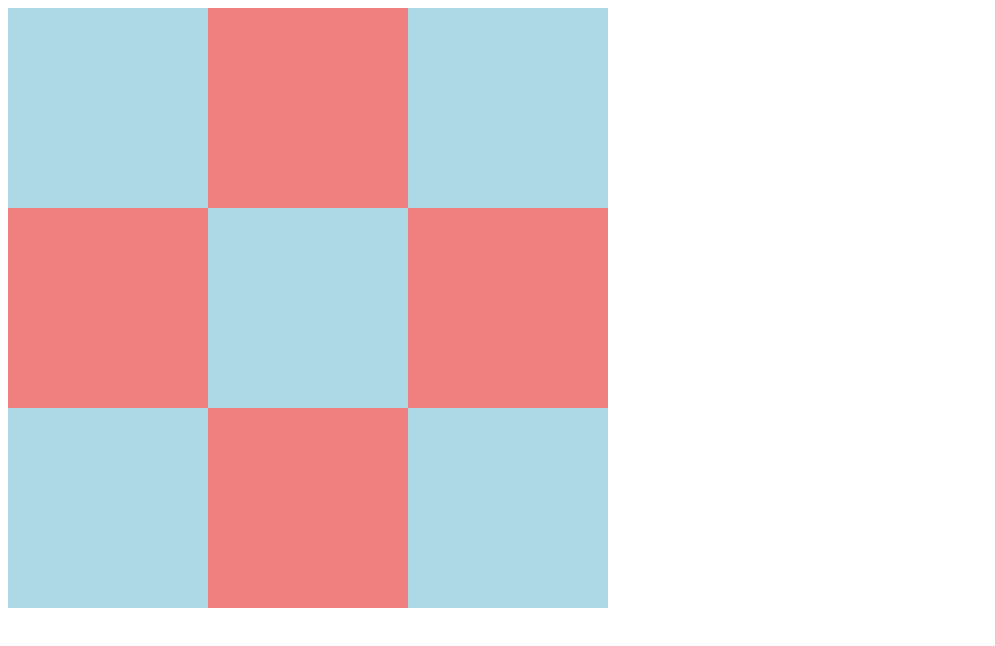
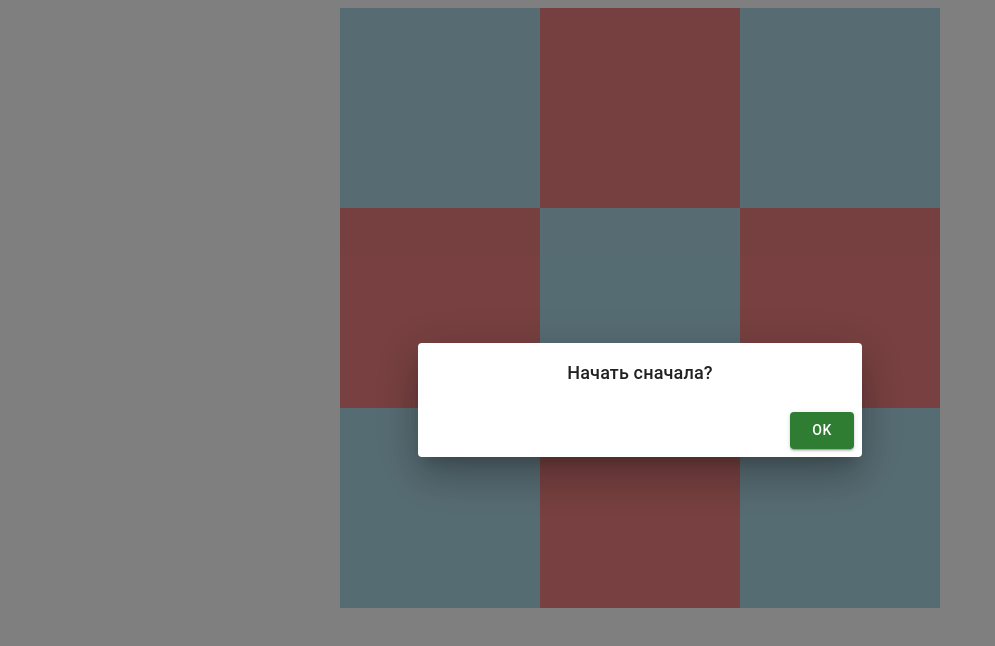
Before and after one commit to Jhon-Crow/tic-tac-toe, a React (Vite) app: page / in a window 1280 px wide. Shown: the top 646 px of the page, without its empty margins (0-995 px from the left). Built offline with nearby package versions, Linux system fonts and the light colour scheme.

Commit message:
add Dialogue.tsx & start main page

```diff
--- a/src/App.tsx
+++ b/src/App.tsx
@@ -1,10 +1,14 @@
-import {TicTacToeField} from "./wigets";
+import Main from "./pages/Main.tsx";
+import Box from "@mui/material/Box";
 
 function App() {
   return (
-    <>
-        <TicTacToeField fieldSize={3} cellRelativeSize={200}/>
-    </>
+      <Box
+          display="flex"
+          justifyContent={'center'}
+      >
+        <Main/>
+      </Box>
   )
 }
 
--- /dev/null
+++ b/src/pages/Main.tsx
@@ -0,0 +1,23 @@
+import Dialogue from "../shared/ui/Dialogue.tsx";
+import {TicTacToeField} from "../wigets";
+import {useState} from "react";
+
+const Main = () => {
+    const [isOpen, setIsOpen] = useState<boolean>(true);
+
+    const onAcceptCallback = () => {
+    //todo
+    // обращение к апи для сохранения истории
+    // очищать стэйт
+    // добавить открытие модалки с результатом при завершении партии
+    }
+
+    return (
+        <main>
+            <Dialogue onAcceptCallback={onAcceptCallback} setIsOpen={setIsOpen} isOpen={isOpen} header={'Начать сначала?'}/>
+            <TicTacToeField fieldSize={3} cellRelativeSize={200}/>
+        </main>
+    );
+};
+
+export default Main;
--- a/src/shared/index.ts
+++ b/src/shared/index.ts
@@ -1 +1,2 @@
 export {default as Cell} from './ui/Cell';
+export {default as Dialogue} from './ui/Dialogue.tsx';
--- /dev/null
+++ b/src/shared/ui/Dialogue.tsx
@@ -0,0 +1,54 @@
+import Dialog from '@mui/material/Dialog';
+import { useCallback, memo } from "react";
+import DialogActions from "@mui/material/DialogActions";
+import DialogTitle from "@mui/material/DialogTitle";
+import Button from "@mui/material/Button";
+
+interface ModalProps {
+    header?: string;
+    isOpen: boolean;
+    setIsOpen: (arg: boolean) => void;
+    onAcceptCallback: () => void;
+}
+
+const Dialogue = memo((props: ModalProps) => {
+    const { isOpen, setIsOpen, onAcceptCallback, header } = props;
+
+    const closeDialogue = useCallback(() => setIsOpen(false), [setIsOpen]);
+
+    const onClickHandler = useCallback(() => {
+        onAcceptCallback();
+        closeDialogue();
+    }, [onAcceptCallback, closeDialogue]);
+
+    return (
+        <Dialog
+            // onClose={closeDialogue}
+            open={isOpen}
+            maxWidth="xs"
+            fullWidth={true}
+        >
+            {header && <DialogTitle align={"center"} fontSize="large">{header}</DialogTitle>}
+            <DialogActions>
+                <Button
+                    size="medium"
+                    variant='contained'
+                    color="success"
+                    onClick={onClickHandler}
+                >
+                    Ok
+                </Button>
+                {/*<Button*/}
+                {/*    size="medium"*/}
+                {/*    variant="outlined"*/}
+                {/*    color="error"*/}
+                {/*    onClick={closeDialogue}*/}
+                {/*>*/}
+                {/*    cancel*/}
+                {/*</Button>*/}
+            </DialogActions>
+        </Dialog>
+    );
+});
+
+export default Dialogue;
```
